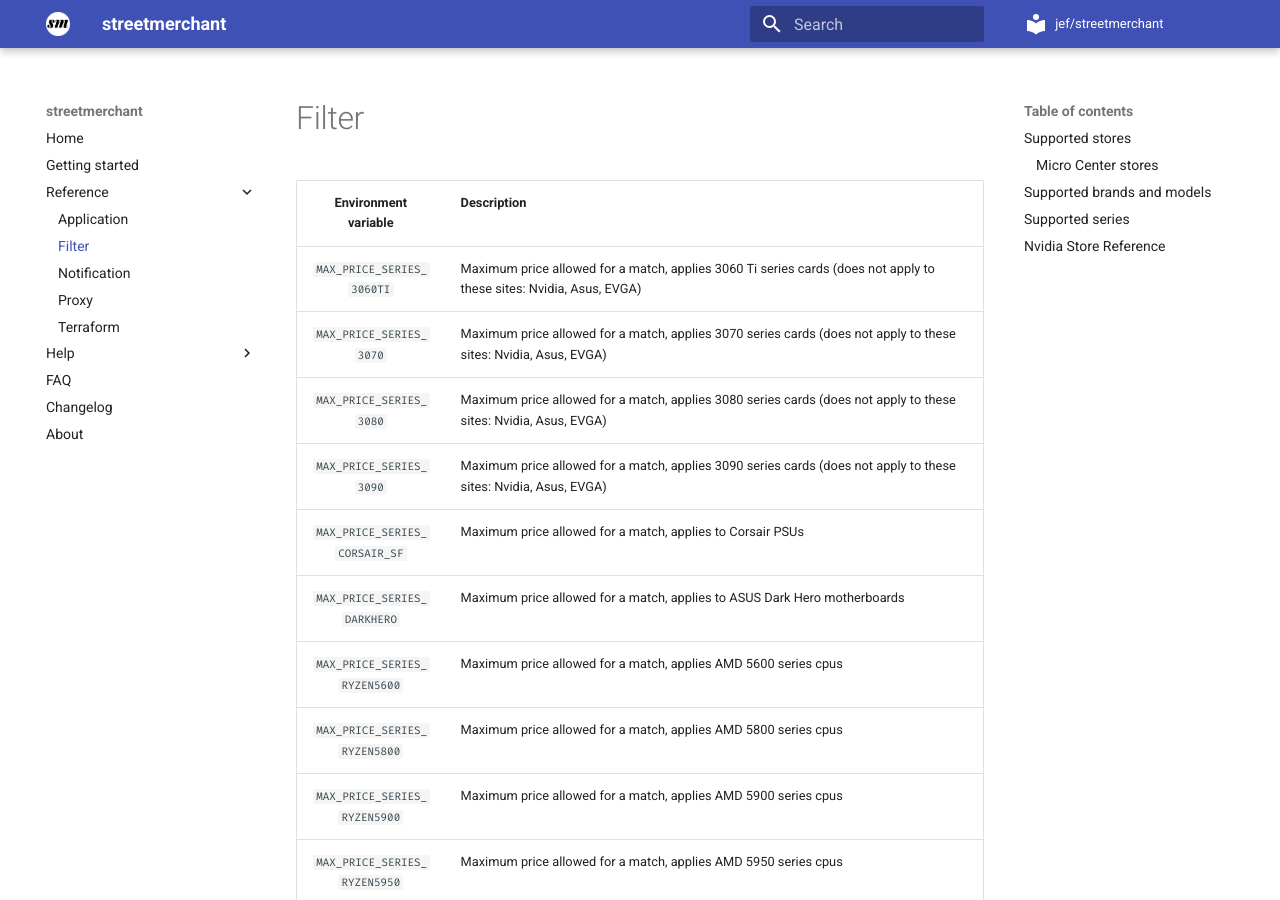
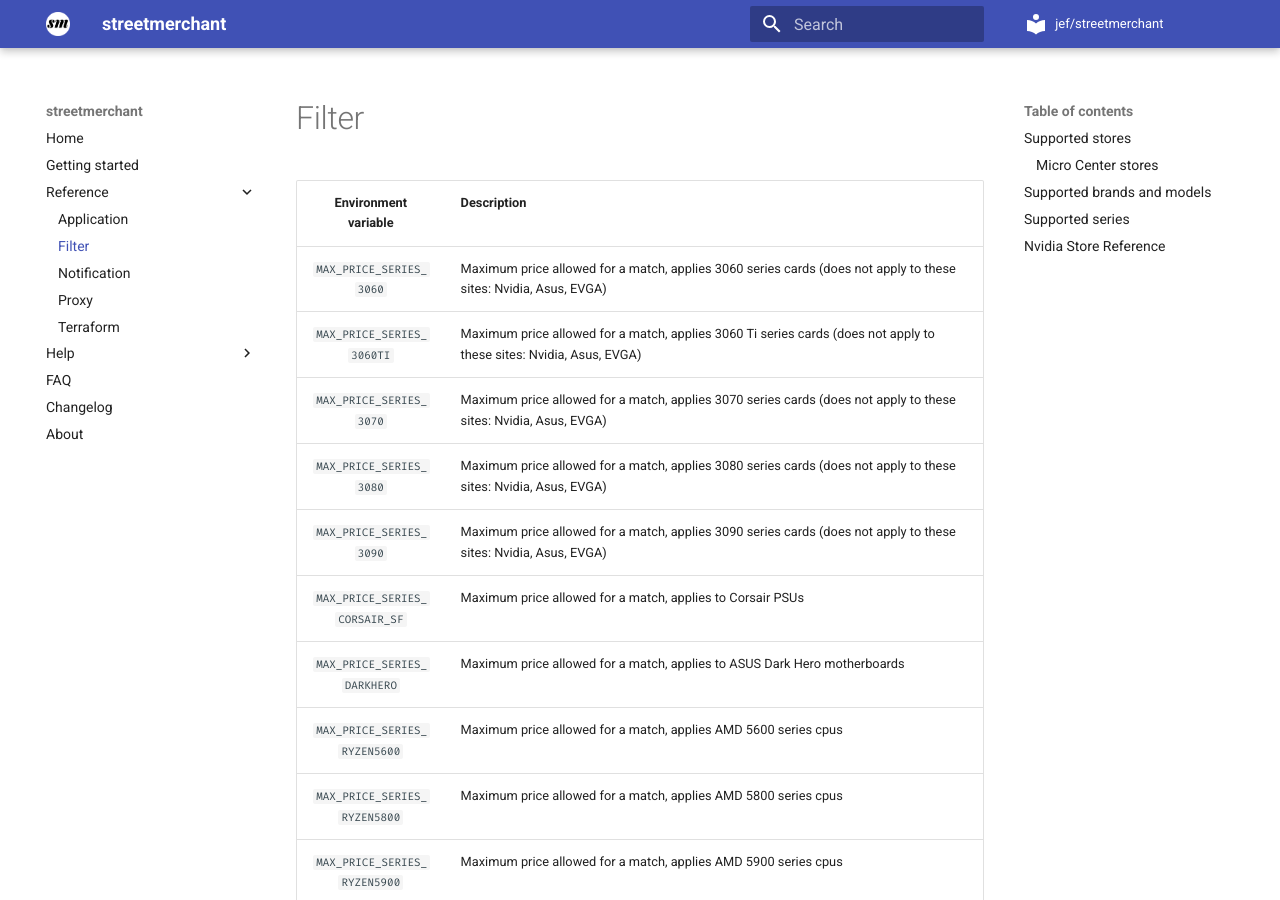
Before and after one commit to jef/streetmerchant, an MkDocs documentation site: the page built from docs/reference/filter.md, in a window 1280 px wide and 900 px high. Built offline with MkDocs 1.6.1 and Material for MkDocs 9.7.7, drawn with Linux system fonts in a browser that asks for light colours; comment, search, counter and statistics services are not loaded.

Commit message:
docs: add information around 3060 (#2031)

```diff
--- a/docs/reference/filter.md
+++ b/docs/reference/filter.md
@@ -2,6 +2,7 @@
 
 | Environment variable | Description |
 |:---:|---|
+| `MAX_PRICE_SERIES_3060` | Maximum price allowed for a match, applies 3060 series cards (does not apply to these sites: Nvidia, Asus, EVGA) |
 | `MAX_PRICE_SERIES_3060TI` | Maximum price allowed for a match, applies 3060 Ti series cards (does not apply to these sites: Nvidia, Asus, EVGA) |
 | `MAX_PRICE_SERIES_3070` | Maximum price allowed for a match, applies 3070 series cards (does not apply to these sites: Nvidia, Asus, EVGA) |
 | `MAX_PRICE_SERIES_3080` | Maximum price allowed for a match, applies 3080 series cards (does not apply to these sites: Nvidia, Asus, EVGA) |
@@ -227,6 +228,7 @@
 | AMD RX 6800 | `rx6800` |
 | AMD RX 6800XT | `rx6800xt` |
 | AMD RX 6900XT | `rx6900xt` |
+| Nvidia RTX 3060 | `3060` |
 | Nvidia RTX 3060 Ti | `3060ti` |
 | Nvidia RTX 3070 | `3070` |
 | Nvidia RTX 3080 | `3080` |
```
Also changed, not shown: docs/reference/notification.md (+1 -0 lines), 1 other file.
